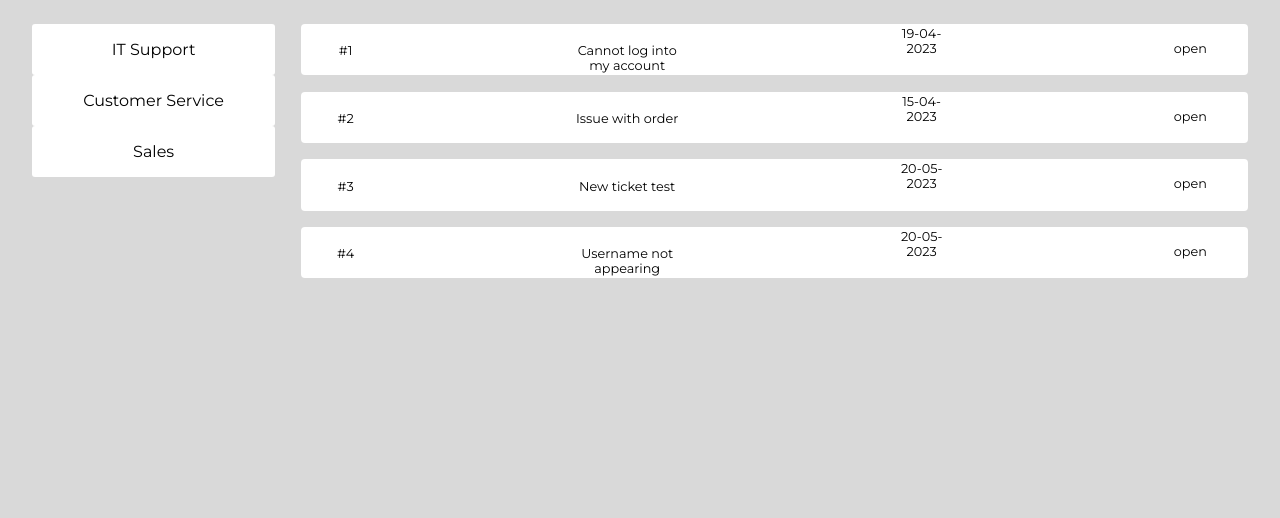
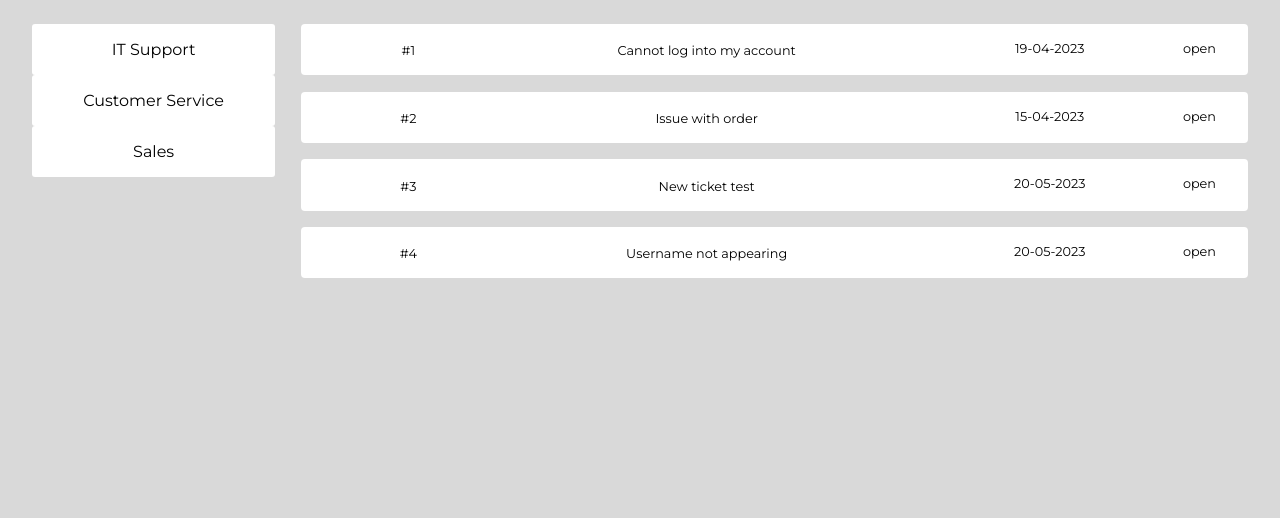
Before and after one commit to coutinho21/ltw_proj, a PHP site: page /pages/ in a window 1280 px wide. Shown: the part 120-638 px from the top of the page. Run offline with PHP 8.4, Linux system fonts and the light colour scheme; the visitor is signed in with stand-in values (Sample User, id 1); data comes from the database, SQL or seed files in the repository.

Commit message:
homepage responsive

```diff
--- a/css/homepage_client_style.css
+++ b/css/homepage_client_style.css
@@ -455,9 +455,9 @@ body>header ul>li:last-child {
     display: flex;
     flex-direction: row;
     height: 4em;
-    gap: 16em;
     padding: 0;
     justify-content: space-between;
+    white-space: nowrap;
 }
 
 
@@ -492,7 +492,6 @@ body>header ul>li:last-child {
 
 .tickets-list>ul>li>ul li:nth-child(4){
     align-self: flex-end;
-    flex: 1 20%;
 }
 
 
```
